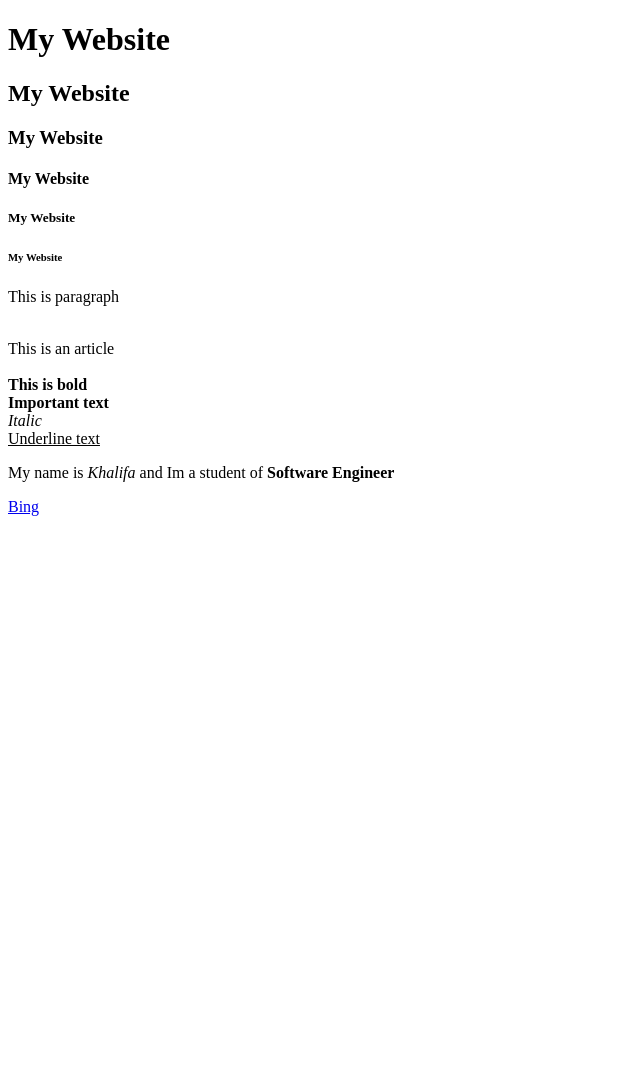
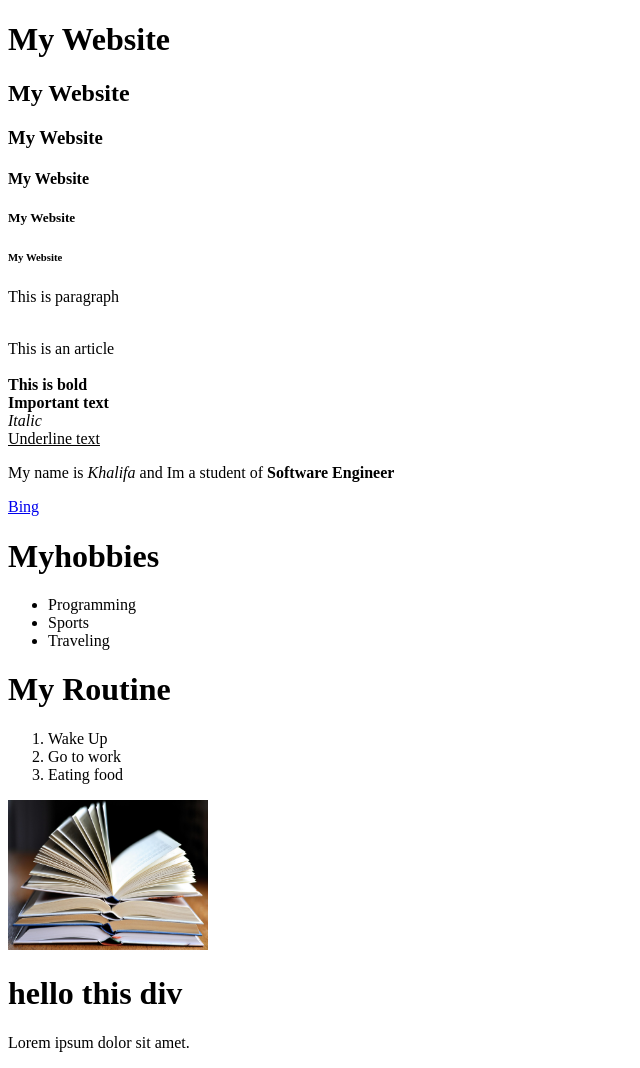
Before and after one commit to TopKoderK/git-practice, a plain HTML site: page index.html in a window 1280 px wide. Shown: the whole page, without its empty margins (0-640 px from the left). Before the commit the page ends 800 px from the top, so only its background shows below. Drawn offline with Linux system fonts and the light colour scheme.

Commit message:
lists and images

```diff
--- a/index.html
+++ b/index.html
@@ -23,10 +23,31 @@
   <i>Italic</i>
   <br>
   <u>Underline text</u>
+  <p>My name is <i>Khalifa</i> and Im a student of <b>Software Engineer</b></p>
+  <a href="https://www.bing.com/"  target="_blank">Bing</a>
 
-  <p>My name is <i>Khalifa</i> and Im a student of <b>Software Engineer</b></p>
+  <h1>Myhobbies</h1>
+  <ul>
+    <li>Programming</li>
+    <li>Sports</li>
+    <li>Traveling</li>
+  </ul>
 
-  <a href="https://www.bing.com/"  target="_blank">Bing</a>
+  <h1>My Routine</h1>
+<ol>
+    <li>Wake Up</li>
+    <li>Go to work</li>
+    <li>Eating food</li>
+</ol>
+
+<img src="book-3964038_1280.jpg" alt="book image" width="200" height="150">
+
+<div>
+    <h1>
+        hello this div
+    </h1>
+    <p>Lorem ipsum dolor sit amet.</p>
+</div>
 
 </body>
 </html>
```
Also changed, not shown: book-3964038_1280.jpg (added), style.css (added).
